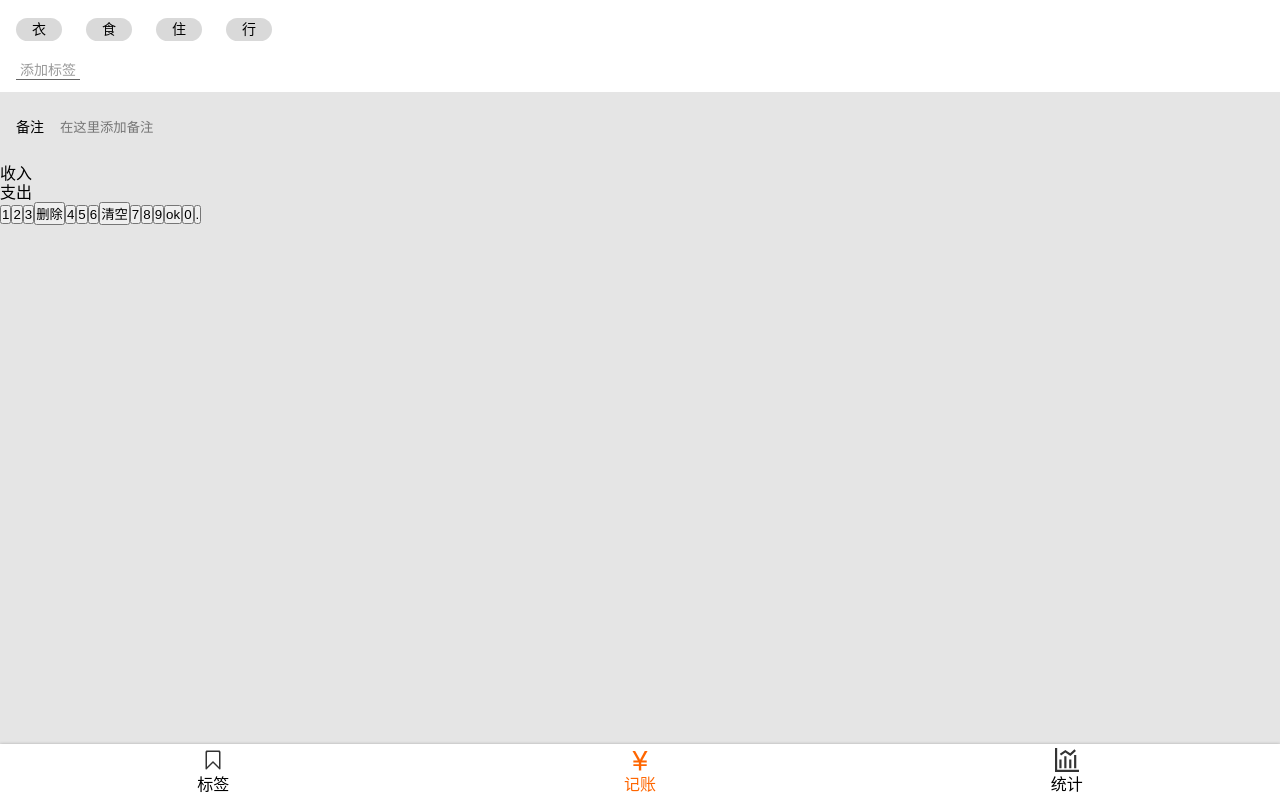
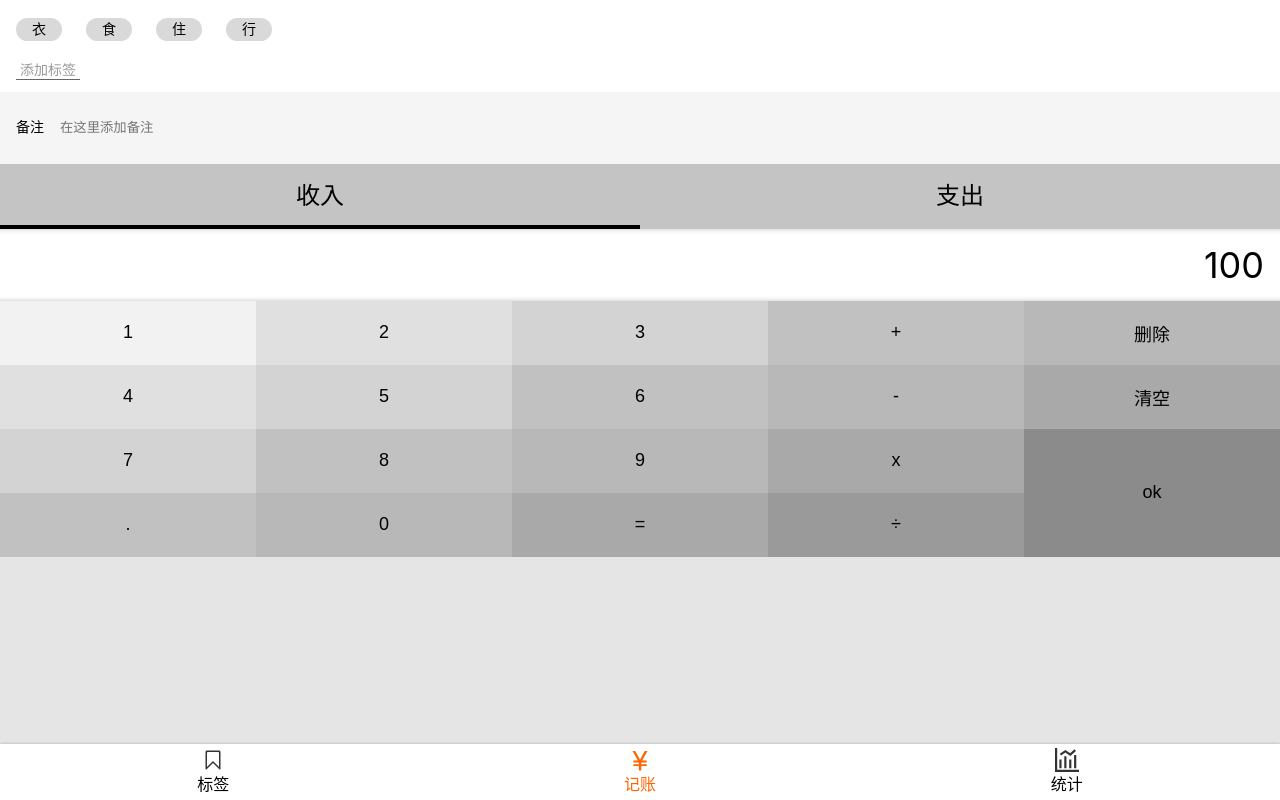
Before and after one commit to Leerongyue/morney-react, a React app: page /#/money in a window 1280 px wide. Built offline with nearby package versions, Linux system fonts and the light colour scheme.

Commit message:
完成Money之NumberPad

```diff
--- a/src/index..scss
+++ b/src/index..scss
@@ -35,3 +35,8 @@ body {
 :focus{
   outline: none;
 }
+.clearFix::after{
+  content: '';
+  display: block;
+  clear: both;
+}
--- a/src/views/Money.tsx
+++ b/src/views/Money.tsx
@@ -5,7 +5,6 @@ import styled from 'styled-components';
 const TagsSection = styled.section`
 padding:0 16px;
 background: #FFFFFF;
-margin-right: -24px;
   >button{
   background:none;
   border:none;
@@ -29,9 +28,11 @@ margin-right: -24px;
         text-align: center;
       }
     }
+
 `;
 const NotesSection = styled.section`
 >label{
+background:#f5f5f5;
 display: flex;
 align-items: center;
   >span{
@@ -48,8 +49,84 @@ align-items: center;
   }
 }
 `;
-const CategorySection = styled.section``;
-const NumberPadSection = styled.section``;
+const CategorySection = styled.section`
+>ul{
+ display: flex;
+ flex-direction: row;
+ justify-content: space-around;
+ background: #C4C4C4;
+ position: relative;
+  >li{
+  font-size: 24px;
+  font-family: Source Han Sans;
+  padding:18px 0;
+  &.selected::after{
+  content: '';
+  display: block;
+  background:#000;
+  height:4px;
+  width:50%;
+  position: absolute;
+  left: 0;
+  bottom: 0;
+ }
+ }
+}
+
+
+`;
+const NumberPadSection = styled.section`
+>.output{
+  font-size: 36px;
+  line-height: 72px;
+  text-align: right;
+  padding-right: 16px;
+  background: #FFFFFF;
+  box-shadow: inset 0px -5px 5px -5px rgba(0,0,0,0.25),
+              inset 0px 5px 5px -5px rgba(0,0,0,0.25);
+}
+>.pad{
+  >button{
+  float: left;
+    margin:0;
+    padding:0;
+    font-size: 18px;
+    width:20%;
+    height:64px;
+    border:none;
+    &.ok{
+    float: right;
+    height:128px;
+    }
+    &:nth-child(1){
+    background: #F2F2F2;
+    }
+    &:nth-child(2),:nth-child(6){
+    background: #E0E0E0;
+    }
+    &:nth-child(3),:nth-child(7),:nth-child(11){
+    background: #D3D3D3;
+    }
+    &:nth-child(4),:nth-child(8),:nth-child(12),:nth-child(16){
+    background: #C1C1C1;
+    }
+    &:nth-child(5),:nth-child(9),:nth-child(13),:nth-child(17){
+    background: #B8B8B8;
+    }
+    &:nth-child(10),:nth-child(14),:nth-child(18){
+    background: #A9A9A9;
+    }
+    &:nth-child(15){
+    background: #8B8B8B;
+    }
+    &:nth-child(19){
+    background: #9A9A9A;
+    }
+  }
+
+}
+
+`;
 
 function Money() {
   return (
@@ -71,25 +148,35 @@ function Money() {
       </NotesSection>
       <CategorySection>
         <ul>
-          <li>收入</li>
+          <li className={'selected'}>收入</li>
           <li>支出</li>
         </ul>
       </CategorySection>
       <NumberPadSection>
+        <div className="output">
+          100
+        </div>
+        <div className={'pad clearFix'}>
           <button>1</button>
           <button>2</button>
           <button>3</button>
+          <button>+</button>
           <button>删除</button>
           <button>4</button>
           <button>5</button>
           <button>6</button>
+          <button>-</button>
           <button>清空</button>
           <button>7</button>
           <button>8</button>
           <button>9</button>
-        <button>ok</button>
+          <button>x</button>
+          <button className={'ok'}>ok</button>
+          <button>.</button>
           <button>0</button>
-        <button>.</button>
+          <button>=</button>
+          <button>÷</button>
+        </div>
       </NumberPadSection>
     </Layout>
   );
```
Lines whose indentation alone changed are shown as unchanged.
